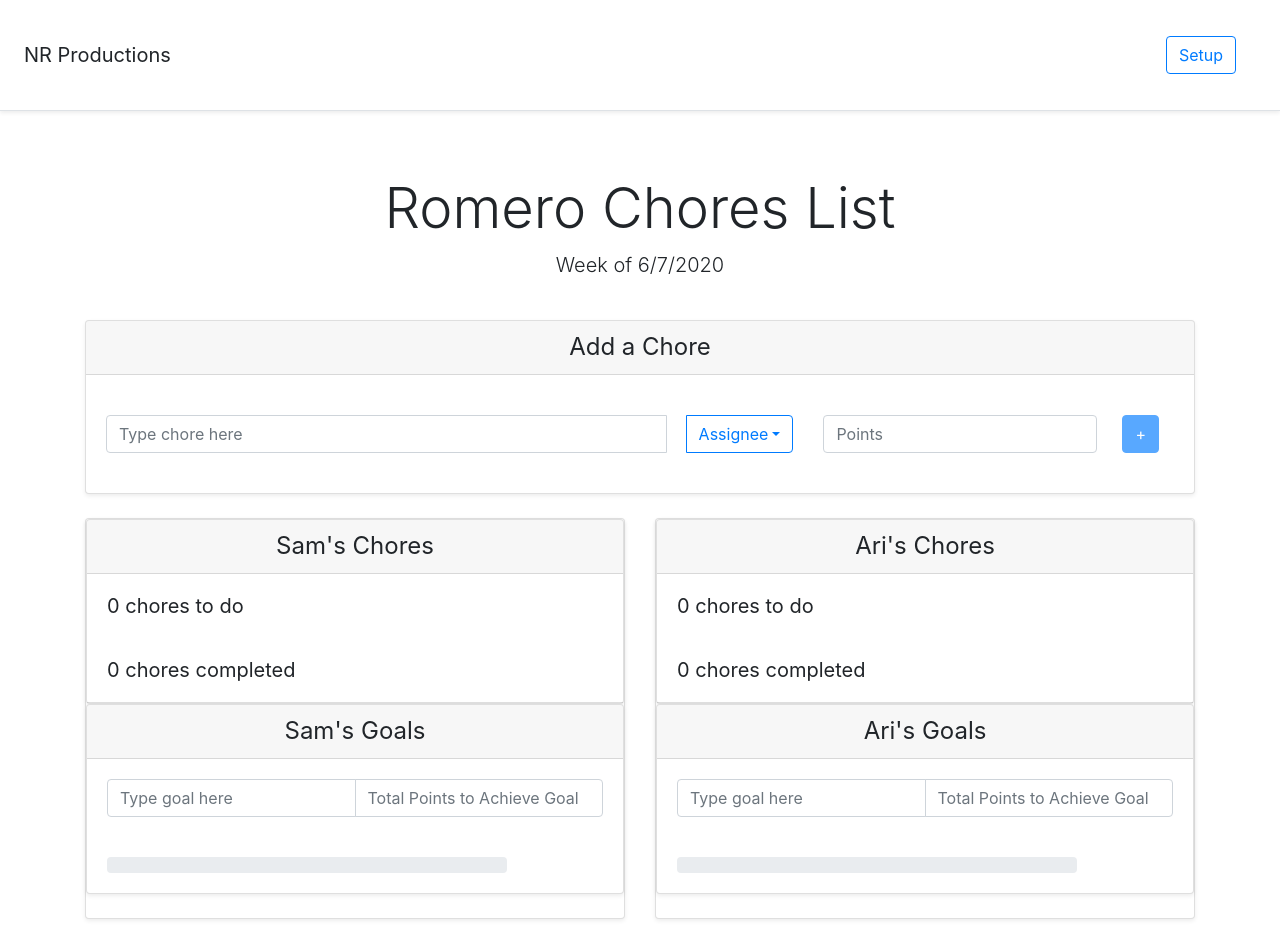
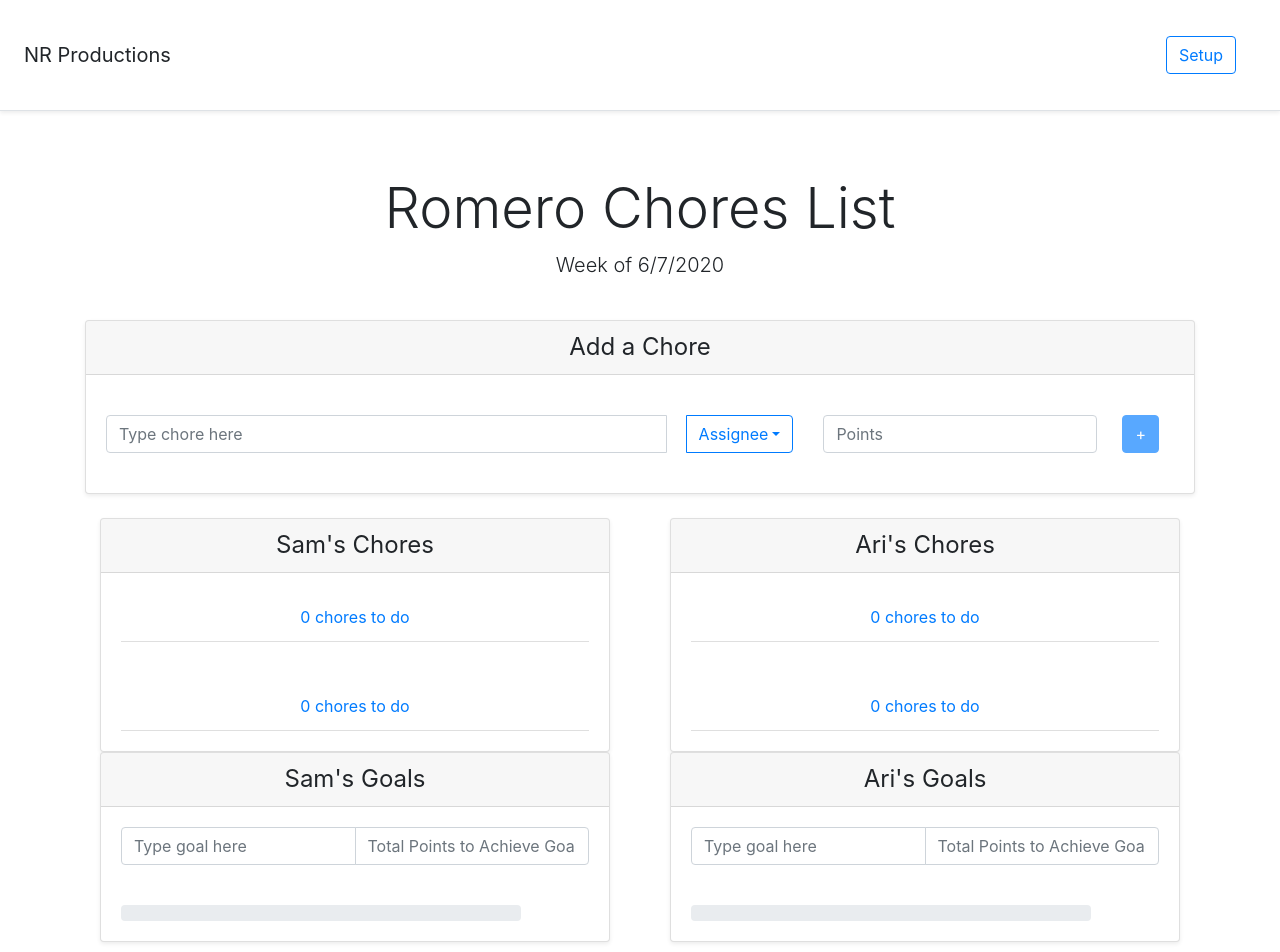
Before and after one commit to nicolleromero/chores-app, a React (Create React App) app in the folder chores-app/: page / in a window 1280 px wide. Shown: the top 952 px of the page. Built offline with nearby package versions, Linux system fonts and the light colour scheme.

Commit message:
Style updates

```diff
--- a/chores-app/src/components/Chore.js
+++ b/chores-app/src/components/Chore.js
@@ -8,7 +8,7 @@ export class Chore extends React.Component {
   render() {
     return (
       <div>
-        <InputGroup>
+        <InputGroup CLASS="clearfix">
           <InputGroup.Prepend>
             <InputGroup.Checkbox
               aria-label="Checkbox for following text input"
@@ -20,12 +20,7 @@ export class Chore extends React.Component {
             value={this.props.item.value}
             onChange={(e) => this.props.onChange(this.props.item.id, 'value', e.target.value)}
           />
-          <Badge
-            pill variant="primary"
-          >
-            {this.props.item.points}
-          </Badge>
-
+          <span class="badge m-2 badge-primary">{this.props.item.points}</span>
         </InputGroup>
       </div>
     );
--- a/chores-app/src/components/ChoreList.js
+++ b/chores-app/src/components/ChoreList.js
@@ -1,5 +1,5 @@
 // import React from 'react';
-import React, { useState } from "react";
+import React, { useState, Card } from "react";
 import FlipMove from 'react-flip-move';
 import { ListGroup } from 'react-bootstrap';
 
@@ -45,10 +45,9 @@ export class ChoreList extends React.Component {
         <div class="card-header">
           <h4 class="my-0 font-weight-normal text-center">{this.props.assignee}'s Chores</h4>
         </div>
-        <div class="card-body">
-          <h5 class="my-0 font-weight-normal">{this.formatChoreListTitles(undoneList, false)}</h5>
-          <div>
-            <ListGroup>
+        <div class="card-body text-center">
+          <ListGroup variant="flush">
+            <ListGroup.Item className="align-text-center text-primary">{this.formatChoreListTitles(undoneList, false)}</ListGroup.Item>
             <FlipMove duration={350} easing="ease-out">
               {undoneList.map(item => {
                 return (
@@ -62,11 +61,10 @@ export class ChoreList extends React.Component {
             </FlipMove>
           </ListGroup>
         </div>
-        </div>
-        <div class="card-body">
-          <h5 class="my-0 font-weight-normal">{this.formatChoreListTitles(doneList, true)}</h5>
-        </div>
-        <ListGroup>
+        <div class="card-body text-center">
+          <ListGroup variant="flush">
+            <ListGroup.Item className="align-text-center text-primary">{this.formatChoreListTitles(undoneList, false)}</ListGroup.Item>
+            <FlipMove duration={350} easing="ease-out">
               {doneList.map(item => {
                 return (
                   <Chore
@@ -76,7 +74,9 @@ export class ChoreList extends React.Component {
                   />
                 );
               })}
+            </FlipMove>
           </ListGroup>
+        </div>
       </div>
     );
   }
--- a/chores-app/src/components/Goals.js
+++ b/chores-app/src/components/Goals.js
@@ -23,7 +23,6 @@ export class Goals extends React.Component {
 
   render() {
     return (
-
       <div class="card mb-4 shadow-sm">
         <div class="card-header">
           <h4 class="my-0 font-weight-normal text-center">{this.props.assignee}'s Goals</h4>
@@ -44,13 +43,13 @@ export class Goals extends React.Component {
             />
           </InputGroup>
         </div>
-        <div class="card-body">
+        <div class="card-body text-center">
           <GoalProgressBar
+            className="align-items-center"
             percentage={this.props.completedPoints / this.state.inputGoalPoints}
           />
         </div>
       </div>
-
     );
   }
 }
--- a/chores-app/src/components/KidCard.js
+++ b/chores-app/src/components/KidCard.js
@@ -17,7 +17,8 @@ export class KidCard extends React.Component {
 
     return (
       <Col xs={6}>
-        <div class="card mb-4 shadow-sm">
+        <div class="container">
+
           <ChoreList
             assignee={this.props.assignee}
             list={this.props.list}
@@ -29,6 +30,7 @@ export class KidCard extends React.Component {
             completedPoints={this.calculatePointsTotal()}
           />
         </div>
+
       </Col>
     );
   }
```
Lines whose indentation alone changed are shown as unchanged.
